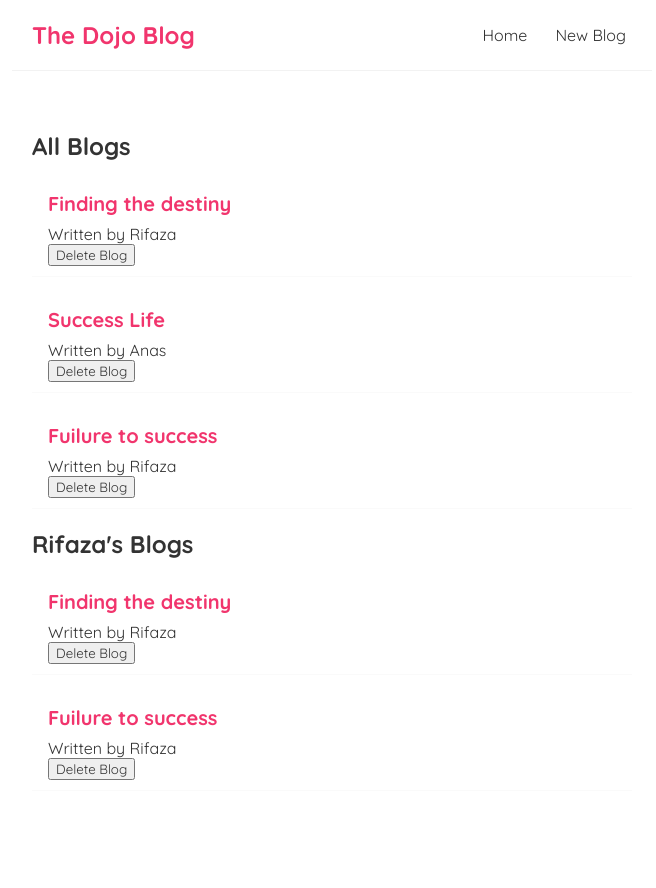
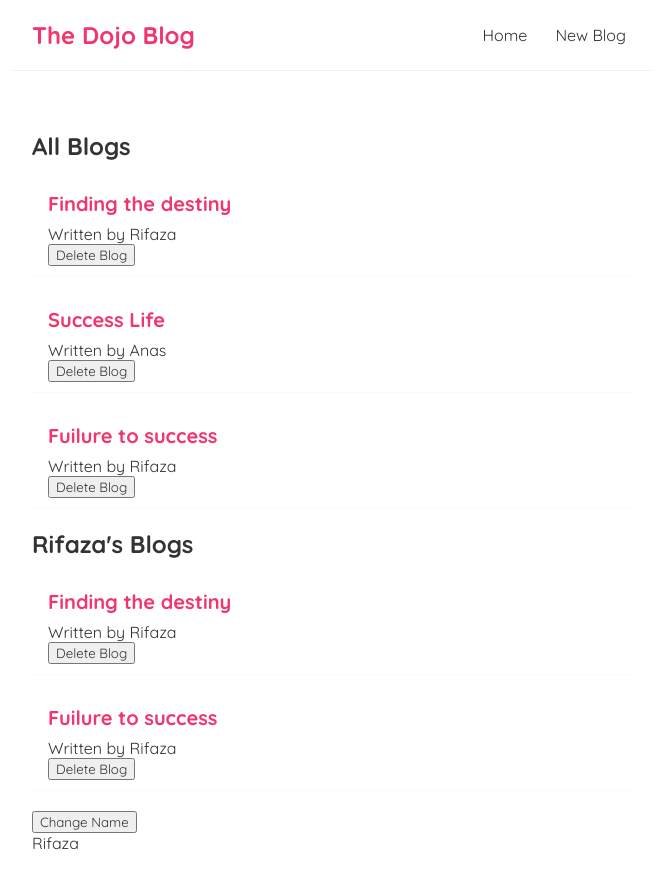
Before and after one commit to Rifaza/blog-project, a React (Create React App) app: page / in a window 1280 px wide. Shown: the top 888 px of the page, without its empty margins (308-964 px from the left). Built offline with nearby package versions, Linux system fonts and the light colour scheme.

Commit message:
added useEffect dependency

```diff
--- a/src/home.js
+++ b/src/home.js
@@ -5,7 +5,6 @@ import Bloglist from "./Bloglist.js";
 const Home = () => {
 
     const [name, setName] = useState('Rifaza');
-    // eslint-disable-next-line react-hooks/rules-of-hooks
     const [age, setAge] = useState(25);
 
     const handleClick = (e) => {
@@ -33,11 +32,13 @@ const Home = () => {
 
     useEffect(()=>{
         console.log("Use effect will run when every render")
-    });
+    },[name]);
     return (
         <div  className="home">
             <Bloglist blogs = {blogs} title="All Blogs" handleDelete={handleDelete}/>
             <Bloglist blogs = {blogs.filter((blog)=> blog.author=== 'Rifaza')}  title="Rifaza's Blogs"/>
+            <button onClick={handleClick}> Change Name</button>
+            <p>{name}</p>
         </div>
     );
 }
```
